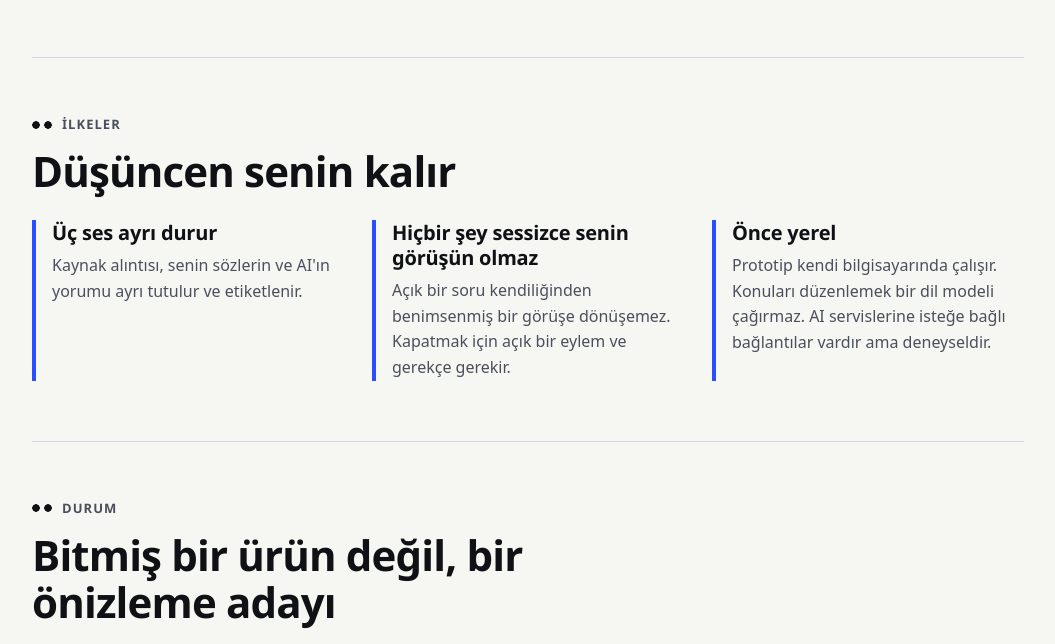
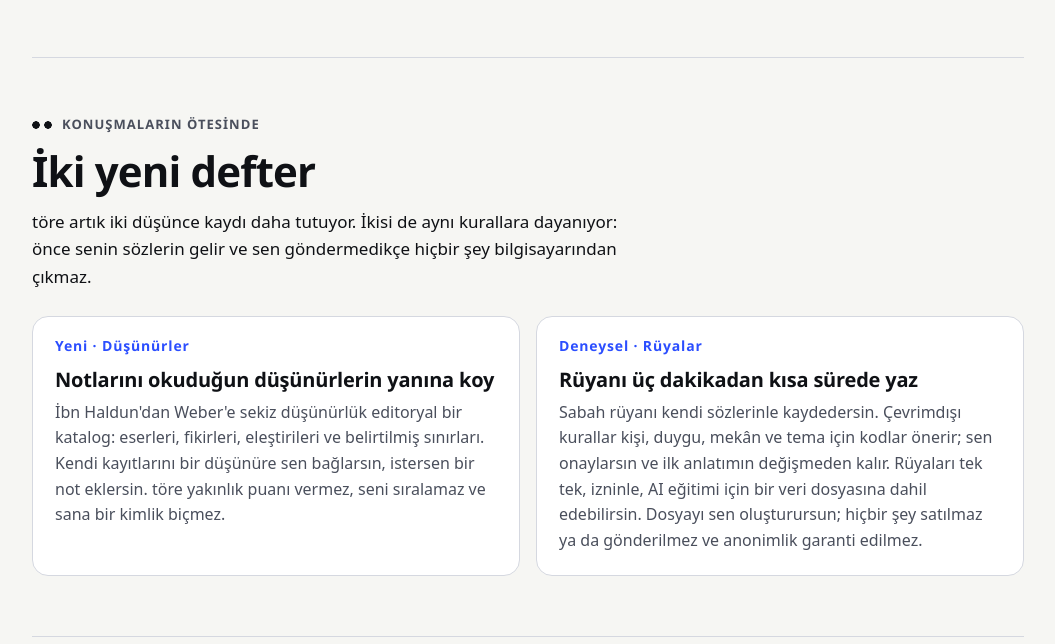
Before and after one commit to ondersamet97/tore-site, a plain HTML site: page tr/index.html in a window 1280 px wide. Shown: the part 1476-2120 px from the top of the page, without its empty margins (112-1167 px from the left). Drawn offline with Linux system fonts and the light colour scheme.

Commit message:
Add thinkers and dream notebook section (English and Turkish)
Co-Authored-By: Claude Fable 5.2 <noreply@anthropic.com>

```diff
--- a/styles.css
+++ b/styles.css
@@ -180,6 +180,8 @@ section p:last-child { margin-bottom: 0; }
 
 @media (min-width: 800px) { .steps { grid-template-columns: repeat(3, 1fr); } }
 
+@media (min-width: 800px) { .steps.two { grid-template-columns: repeat(2, 1fr); } }
+
 .steps li {
   padding: 22px;
   background: var(--card);
--- a/tr/index.html
+++ b/tr/index.html
@@ -28,6 +28,7 @@
     <nav class="nav" aria-label="Ana menü">
       <span class="sections">
         <a href="#how">Nasıl çalışır</a>
+        <a href="#notebooks">Yeni</a>
         <a href="#principles">İlkeler</a>
         <a href="#status">Durum</a>
       </span>
@@ -75,6 +76,24 @@
           <span class="n">03</span>
           <h3>Bağlamla devam et</h3>
           <p>Bir konuya döndüğünde, ileriye taşıyacağın incelenmiş bağlamı seçer ve dilediğin AI aracına yapıştırırsın. Sen göndermedikçe hiçbir şey bir yere gitmez.</p>
+        </li>
+      </ol>
+    </section>
+
+    <section id="notebooks">
+      <p class="label">Konuşmaların ötesinde</p>
+      <h2>İki yeni defter</h2>
+      <p>töre artık iki düşünce kaydı daha tutuyor. İkisi de aynı kurallara dayanıyor: önce senin sözlerin gelir ve sen göndermedikçe hiçbir şey bilgisayarından çıkmaz.</p>
+      <ol class="steps two">
+        <li>
+          <span class="n">Yeni · Düşünürler</span>
+          <h3>Notlarını okuduğun düşünürlerin yanına koy</h3>
+          <p>İbn Haldun'dan Weber'e sekiz düşünürlük editoryal bir katalog: eserleri, fikirleri, eleştirileri ve belirtilmiş sınırları. Kendi kayıtlarını bir düşünüre sen bağlarsın, istersen bir not eklersin. töre yakınlık puanı vermez, seni sıralamaz ve sana bir kimlik biçmez.</p>
+        </li>
+        <li>
+          <span class="n">Deneysel · Rüyalar</span>
+          <h3>Rüyanı üç dakikadan kısa sürede yaz</h3>
+          <p>Sabah rüyanı kendi sözlerinle kaydedersin. Çevrimdışı kurallar kişi, duygu, mekân ve tema için kodlar önerir; sen onaylarsın ve ilk anlatımın değişmeden kalır. Rüyaları tek tek, izninle, AI eğitimi için bir veri dosyasına dahil edebilirsin. Dosyayı sen oluşturursun; hiçbir şey satılmaz ya da gönderilmez ve anonimlik garanti edilmez.</p>
         </li>
       </ol>
     </section>
```
Also changed, not shown: index.html (+19 -0 lines).
